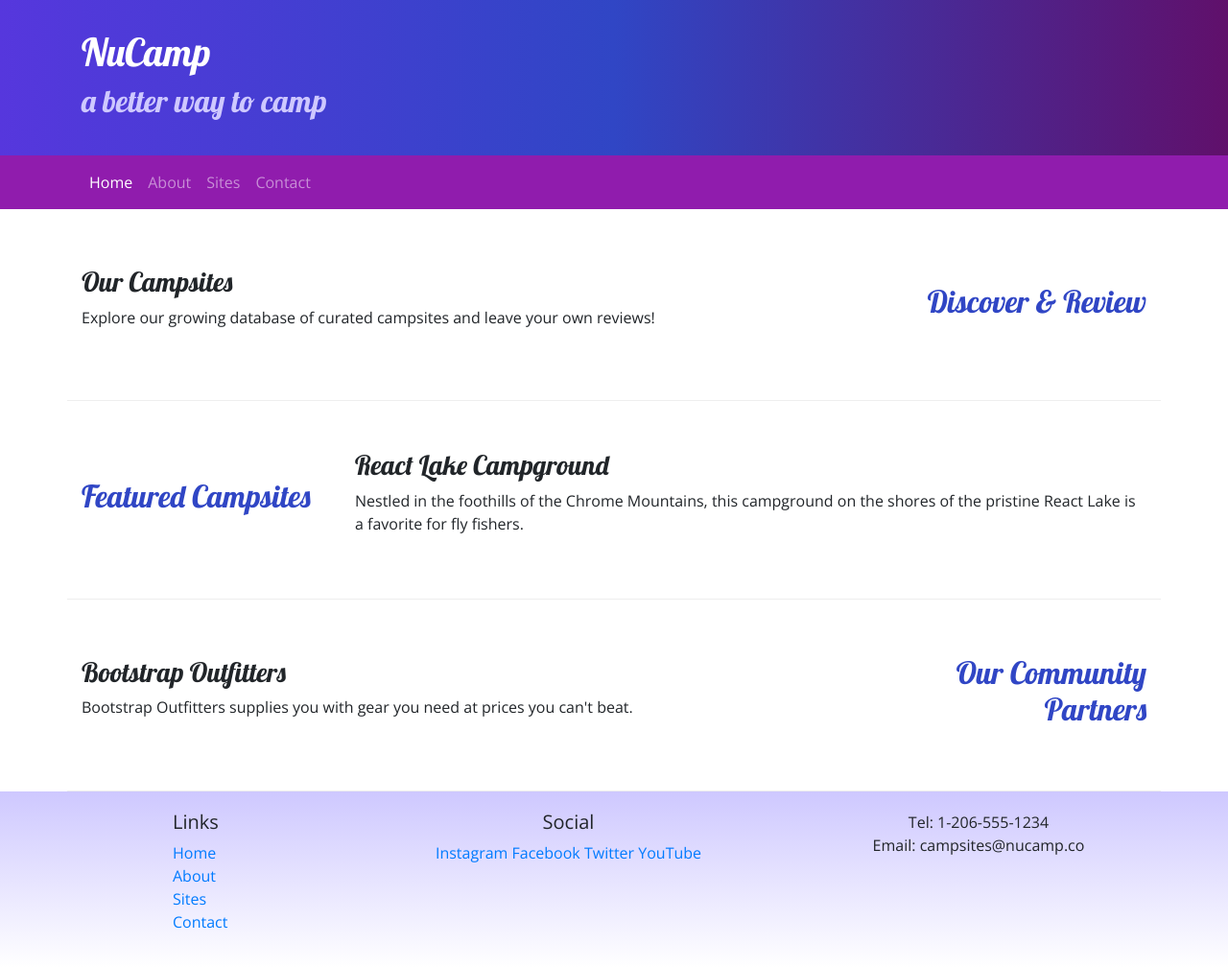
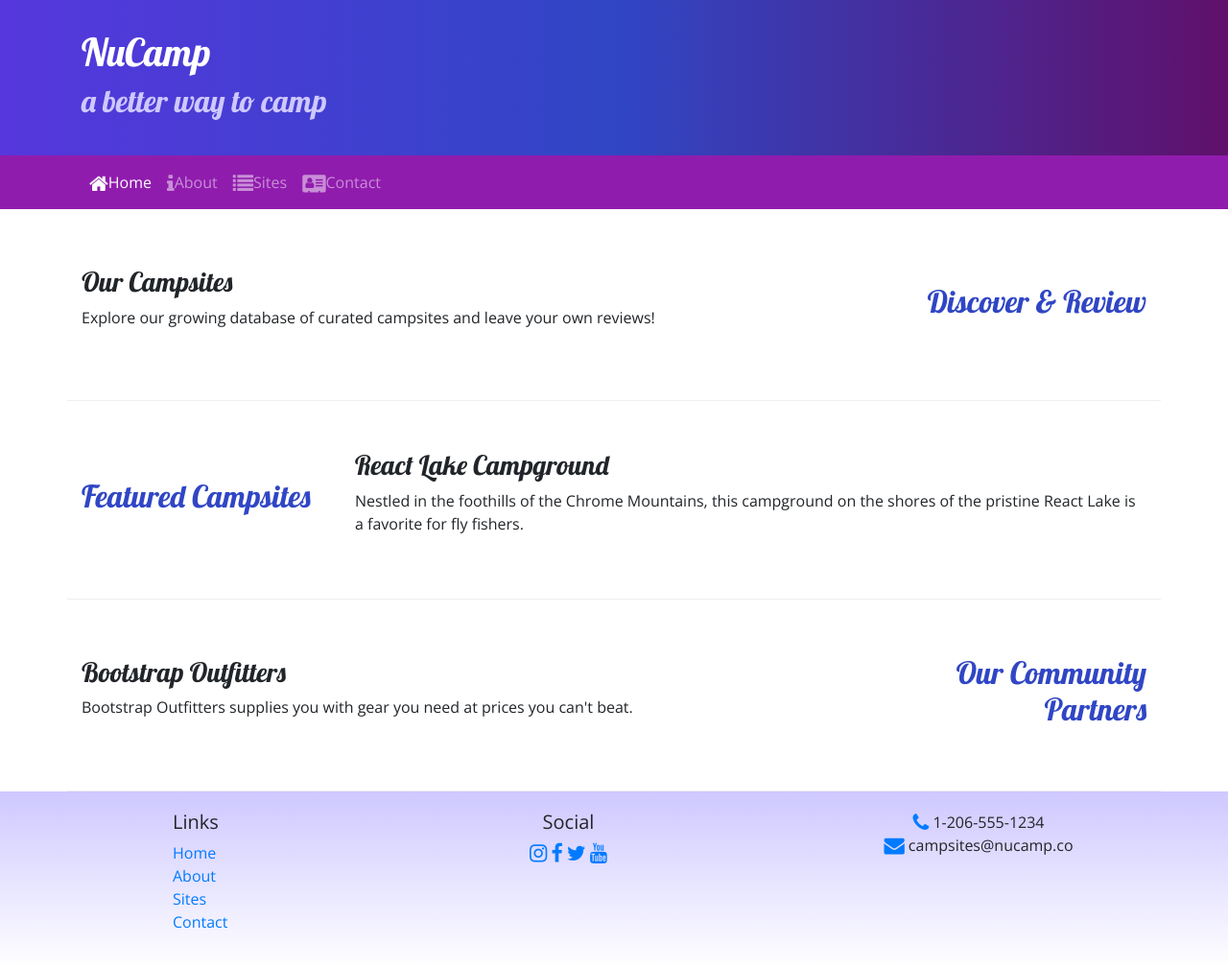
Before and after one commit to davidvernall/nucampsite, a website: page index.html in a window 1280 px wide. Shown: the whole page at 96% size. Drawn offline with nearby package versions, Linux system fonts and the light colour scheme.

Commit message:
Icon Fonts

```diff
--- a/index.html
+++ b/index.html
@@ -8,9 +8,10 @@
     <meta name="viewport" content="width=device-width, initial-scale=1" />
 
     <!-- Bootstrap CSS -->
+    <link rel="stylesheet" href="node_modules/font-awesome/css/font-awesome.min.css" />
     <link rel="stylesheet" href="node_modules/bootstrap/dist/css/bootstrap.min.css" />
-    <link rel="stylesheet" href="https://fonts.googleapis.com/css?family=Lobster|Open+Sans">
-    <link rel="stylesheet" href="css/styles.css">
+    <link rel="stylesheet" href="https://fonts.googleapis.com/css?family=Lobster|Open+Sans" />
+    <link rel="stylesheet" href="css/styles.css" />
 
     <title>NuCamp: A Better Way To Camp</title>
 </head>
@@ -35,10 +36,13 @@
             </button>
             <div class="collapse navbar-collapse" id="nucampNavbar">
                 <ul class="navbar-nav">
-                    <li class="nav-item active"><a class="nav-link" href="#">Home</a></li>
-                    <li class="nav-item"><a class="nav-link" href="aboutus.html">About</a></li>
-                    <li class="nav-item"><a class="nav-link" href="#">Sites</a></li>
-                    <li class="nav-item"><a class="nav-link" href="#">Contact</a></li>
+                    <li class="nav-item active"><a class="nav-link" href="#"><i class="fa fa-home fa-lg"></i>Home</a>
+                    </li>
+                    <li class="nav-item"><a class="nav-link" href="aboutus.html"><i
+                                class="fa fa-info fa-lg"></i>About</a></li>
+                    <li class="nav-item"><a class="nav-link" href="#"><i class="fa fa-list fa-lg"></i>Sites</a></li>
+                    <li class="nav-item"><a class="nav-link" href="#"><i
+                                class="fa fa-address-card fa-lg"></i>Contact</a></li>
                 </ul>
             </div>
         </div>
@@ -95,14 +99,14 @@
                 </div>
                 <div class="col-6 col-sm-5 text-center">
                     <h5>Social</h5>
-                    <a href="http://instagram.com/">Instagram</a>
-                    <a href="http://facebook.com/">Facebook</a>
-                    <a href="http://twitter.com/">Twitter</a>
-                    <a href="http://youtube.com/">YouTube</a>
+                    <a href="http://instagram.com/"><i class="fa fa-instagram fa-lg"></i></a>
+                    <a href="http://facebook.com/"><i class="fa fa-facebook fa-lg"></i></a>
+                    <a href="http://twitter.com/"><i class="fa fa-twitter fa-lg"></i></a>
+                    <a href="http://youtube.com/"><i class="fa fa-youtube fa-lg"></i></a>
                 </div>
                 <div class="col-sm-4 text-center">
-                    Tel: 1-206-555-1234<br />
-                    Email: campsites@nucamp.co
+                    <i class="fa fa-phone fa-lg text-primary"></i> 1-206-555-1234<br />
+                    <i class="fa fa-envelope fa-lg text-primary"></i> campsites@nucamp.co
                 </div>
             </div>
         </div>
--- a/package.json
+++ b/package.json
@@ -15,6 +15,7 @@
   },
   "dependencies": {
     "bootstrap": "^4.5.2",
+    "font-awesome": "^4.7.0",
     "jquery": "^3.5.1",
     "popper.js": "^1.16.1"
   }
```
Also changed, not shown: aboutus.html (+14 -10 lines), 1 other file.
